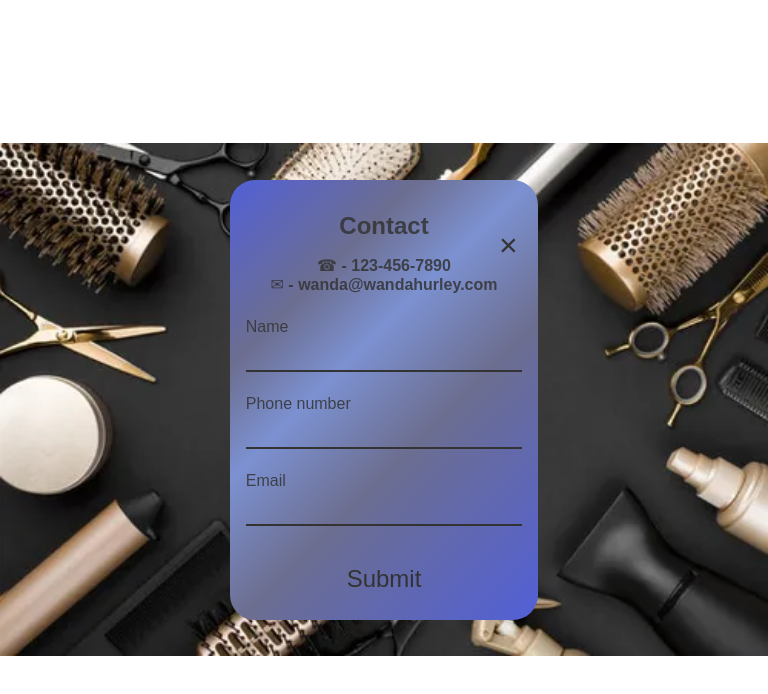
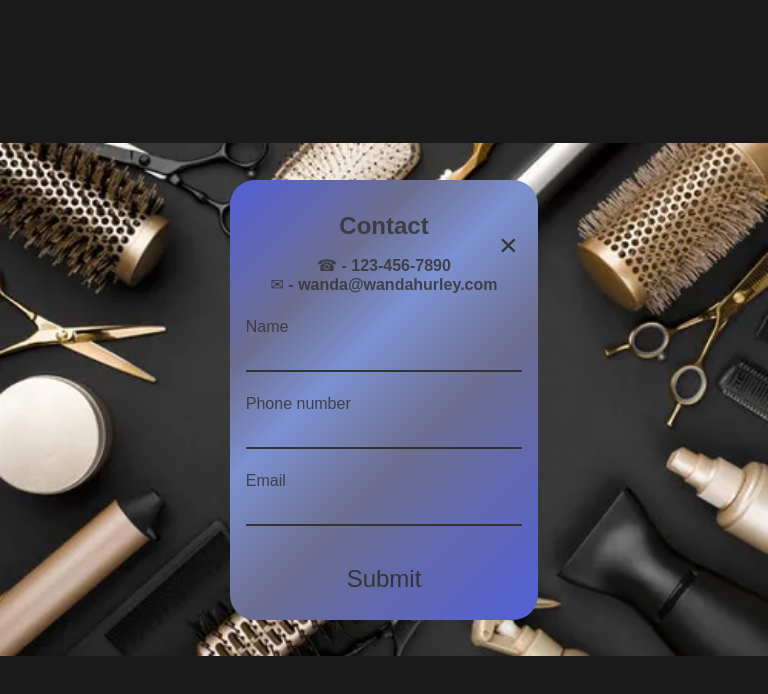
Before and after one commit to hard2hannana/wandas-site, a plain HTML site: page contact.html in a window 768 px wide. Drawn offline with Linux system fonts and the light colour scheme; a web font is replaced by a local one.

Commit message:
commit latest

```diff
--- a/contact.html
+++ b/contact.html
@@ -41,7 +41,8 @@
     margin: 0;
   }
   body {
-    background: url("./wandas-pics/about-bg.webp") no-repeat center;
+
+    background: #1a1a1a url("./wandas-pics/about-bg.webp") no-repeat center;
     background-size: 100% auto;
     display: flex;
     justify-content: center; /* horizontal */
@@ -52,6 +53,11 @@
     min-height: 50%;
     border-radius: 25px;
     margin: 0 auto;
+
+  }
+}
+@media screen and (min-width: 768px) and (max-width: 1250px) {
+  body {
 
   }
 }
```
